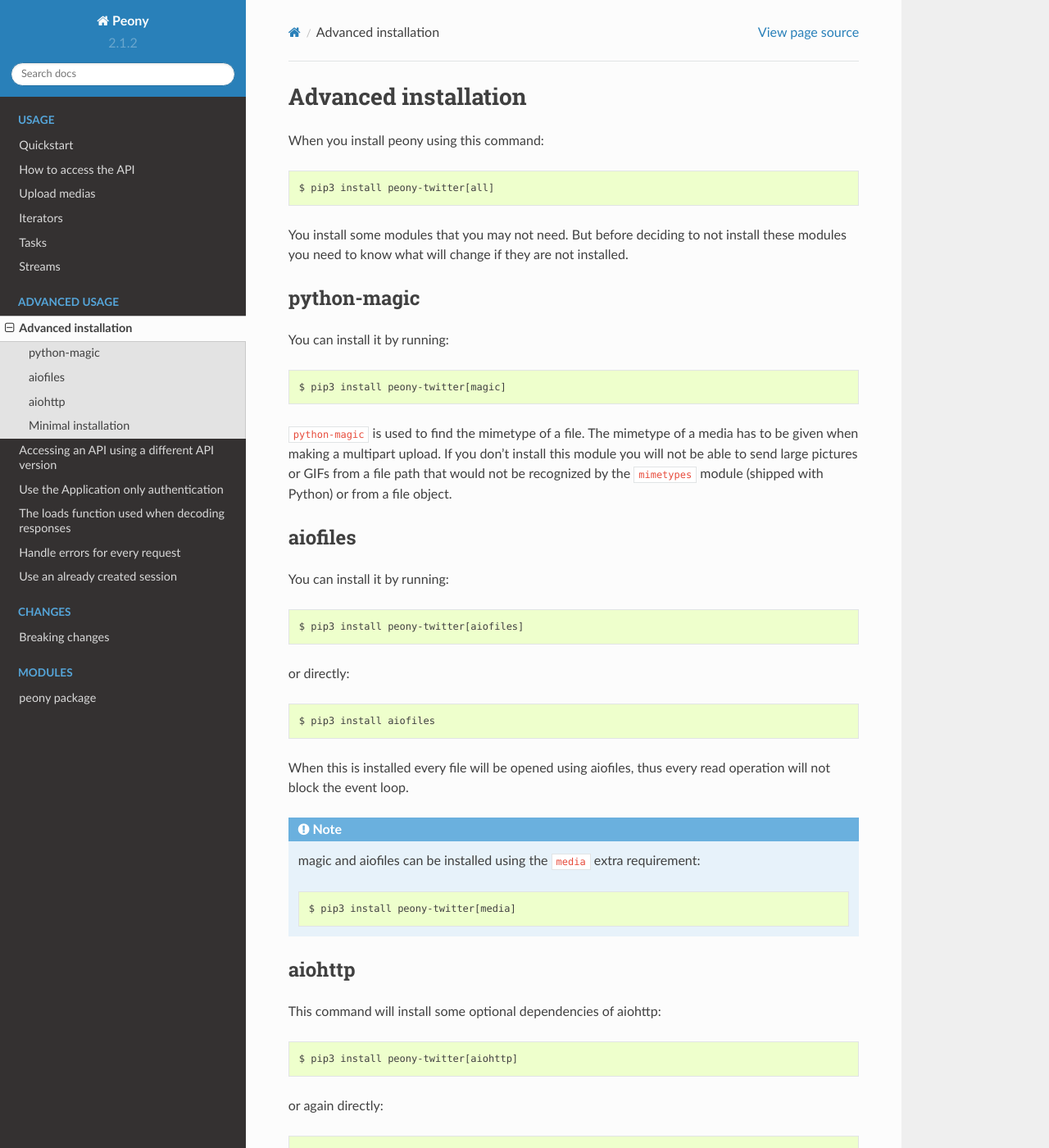
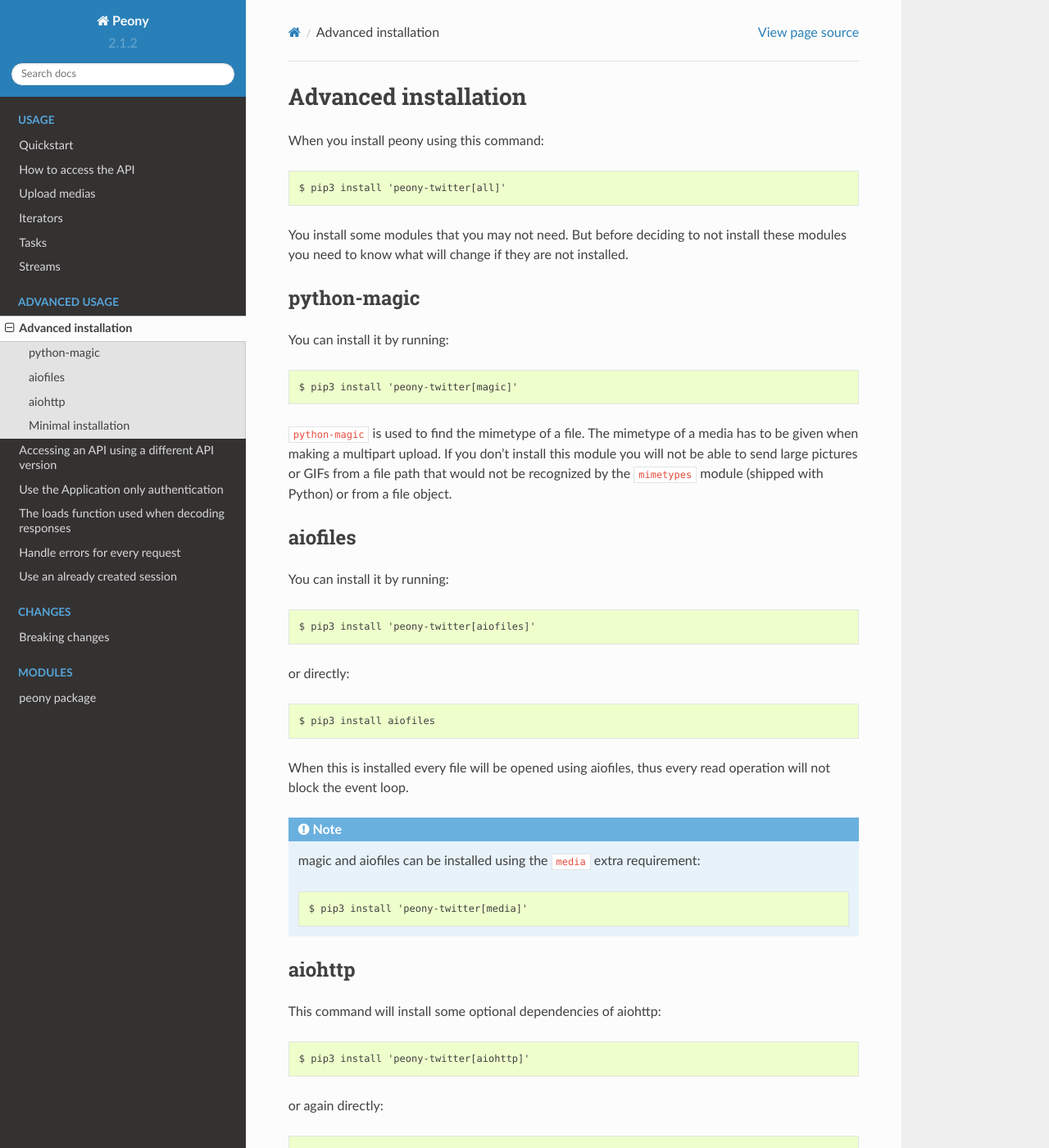
Before and after one commit to odrling/peony-twitter, a Sphinx documentation site: the page built from docs/adv_usage/install.rst, in a window 1280 px wide and 1400 px high. Shown: the whole window at 82% size. Built offline with Sphinx 7.4.7 and the Read the Docs theme 2.0.0, drawn with Linux system fonts in a browser that asks for light colours.

```diff
--- a/README.rst
+++ b/README.rst
@@ -16,7 +16,7 @@ Installation
 
 To install this module simply run::
 
-    pip install peony-twitter[all]
+    pip install 'peony-twitter[all]'
 
 This will install all the modules required to make peony run out of the box.
 You might feel like some of them are not fit for your needs.
--- a/docs/adv_usage/install.rst
+++ b/docs/adv_usage/install.rst
@@ -6,7 +6,7 @@
 
 When you install peony using this command::
 
-    $ pip3 install peony-twitter[all]
+    $ pip3 install 'peony-twitter[all]'
 
 You install some modules that you may not need. But before deciding to not
 install these modules you need to know what will change if they are
@@ -18,7 +18,7 @@ python-magic
 
 You can install it by running::
 
-    $ pip3 install peony-twitter[magic]
+    $ pip3 install 'peony-twitter[magic]'
 
 ``python-magic`` is used to find the mimetype of a file.
 The mimetype of a media has to be given when making a multipart upload.
@@ -32,7 +32,7 @@ aiofiles
 
 You can install it by running::
 
-    $ pip3 install peony-twitter[aiofiles]
+    $ pip3 install 'peony-twitter[aiofiles]'
 
 or directly::
 
@@ -45,14 +45,14 @@ read operation will not block the event loop.
 .. note::
     magic and aiofiles can be installed using the ``media`` extra requirement::
 
-        $ pip3 install peony-twitter[media]
+        $ pip3 install 'peony-twitter[media]'
 
 aiohttp
 -------
 
 This command will install some optional dependencies of aiohttp::
 
-    $ pip3 install peony-twitter[aiohttp]
+    $ pip3 install 'peony-twitter[aiohttp]'
 
 or again directly::
 
--- a/docs/usage/quickstart.rst
+++ b/docs/usage/quickstart.rst
@@ -7,7 +7,7 @@ Installation
 
 To install this module simply run::
 
-    $ pip install peony-twitter[all]
+    $ pip install 'peony-twitter[all]'
 
 This will install all the modules required to make peony run out of the box.
 You might feel like some of them are not fit for your needs.
```
